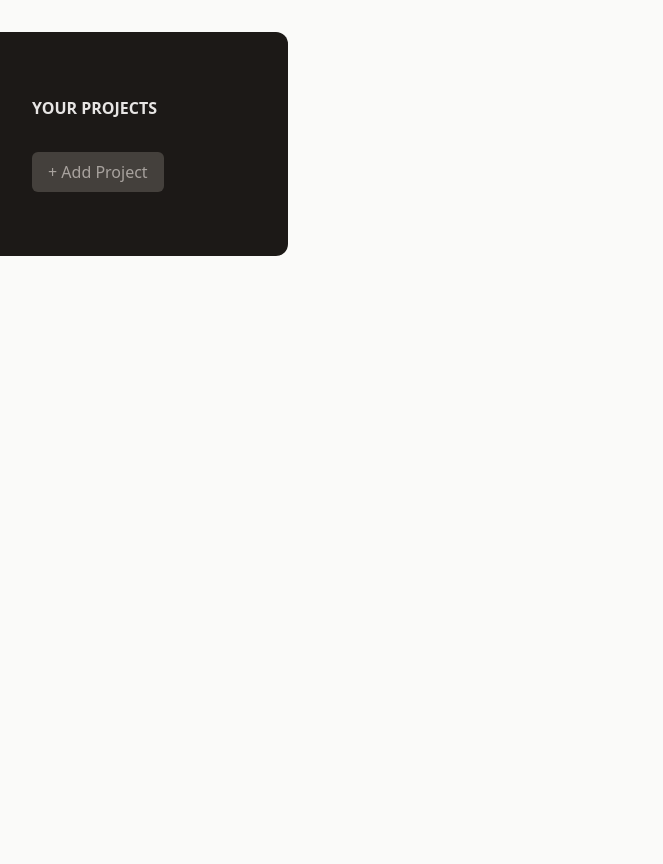
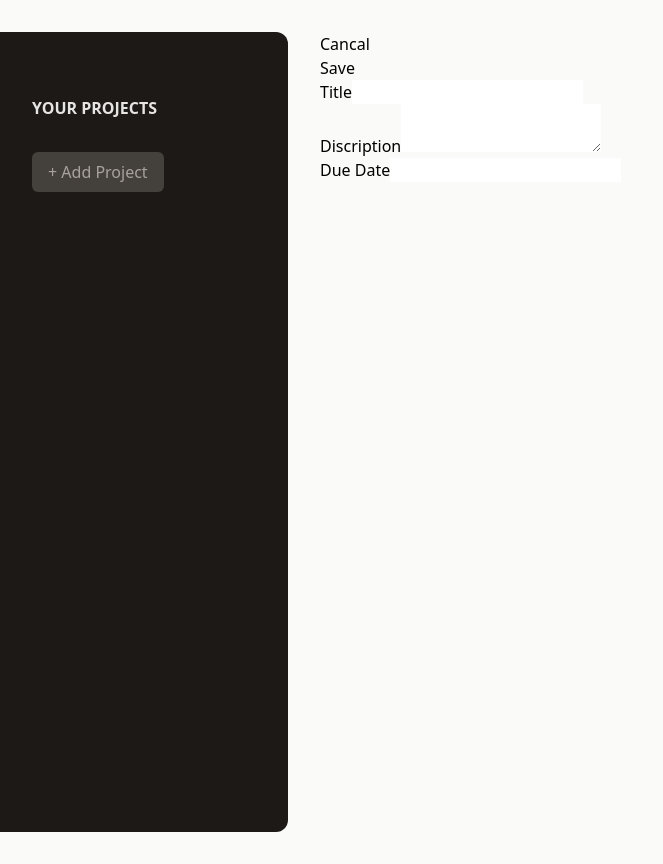
Before and after one commit to PluckYang/react-exercise-projectManageApp, a React (Vite) app: page / in a window 1280 px wide. Shown: the whole page, without its empty margins (0-663 px from the left). Built offline with nearby package versions, Linux system fonts and the light colour scheme.

Commit message:
add Input.jsx and NewProject.jsx to components folder

```diff
--- a/src/App.jsx
+++ b/src/App.jsx
@@ -1,9 +1,11 @@
+import NewProject from "./components/NewProject.jsx";
 import ProjectsSideBar from "./components/ProjectsSideBar.jsx";
 
 function App() {
   return (
-    <main className="h-screen my-8">
+    <main className="h-screen my-8 flex gap-8">
       <ProjectsSideBar />
+      <NewProject />
     </main>
   );
 }
--- /dev/null
+++ b/src/components/Input.jsx
@@ -0,0 +1,8 @@
+export default function Input({label, textarea, ...props}){
+  return(
+    <p>
+      <label>{label}</label>
+      {textarea ? <textarea {...props}/> : <input {...props}/>}
+    </p>
+  );
+}
--- /dev/null
+++ b/src/components/NewProject.jsx
@@ -0,0 +1,17 @@
+import Input from "./Input";
+
+export default function NewProject(){
+  return(
+    <div>
+      <menu>
+        <li><button>Cancal</button></li>
+        <li><button>Save</button></li>
+      </menu>
+      <div>
+        <Input label="Title" />
+        <Input label="Discription" textarea />
+        <Input label="Due Date" />
+      </div>
+   </div>
+  );
+}
```
